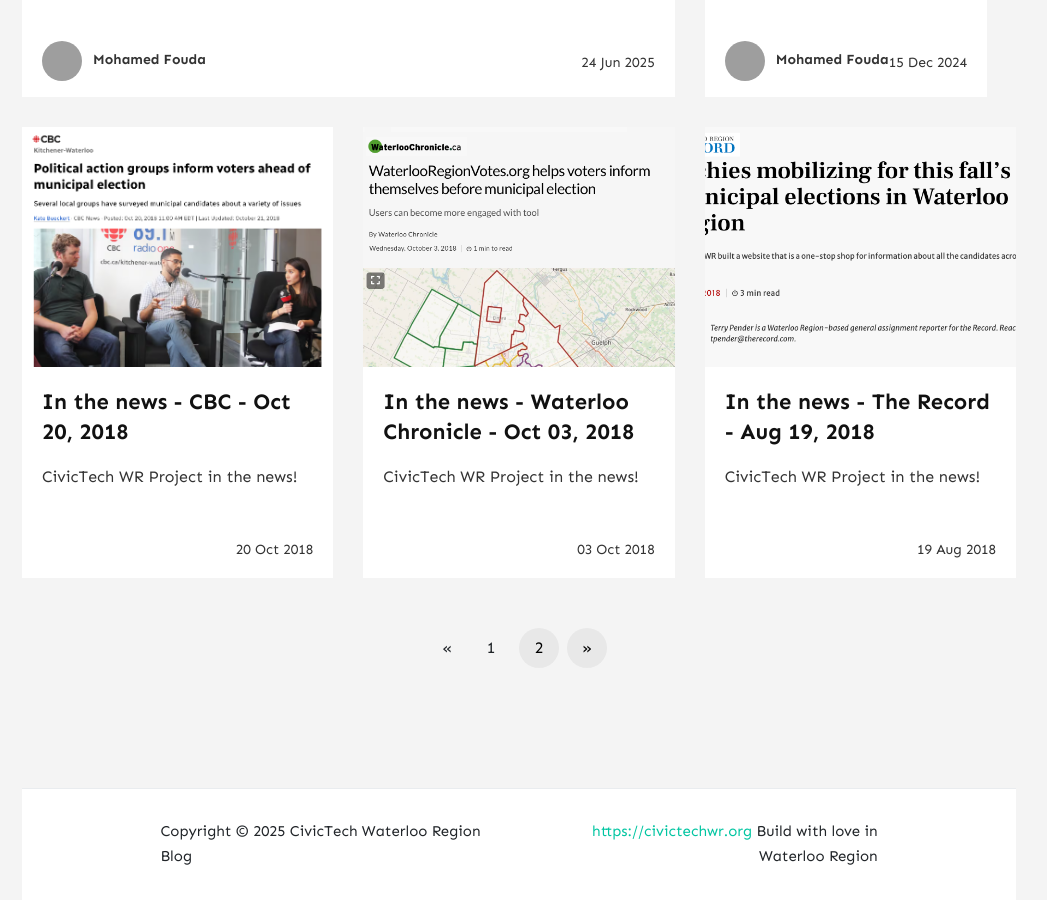
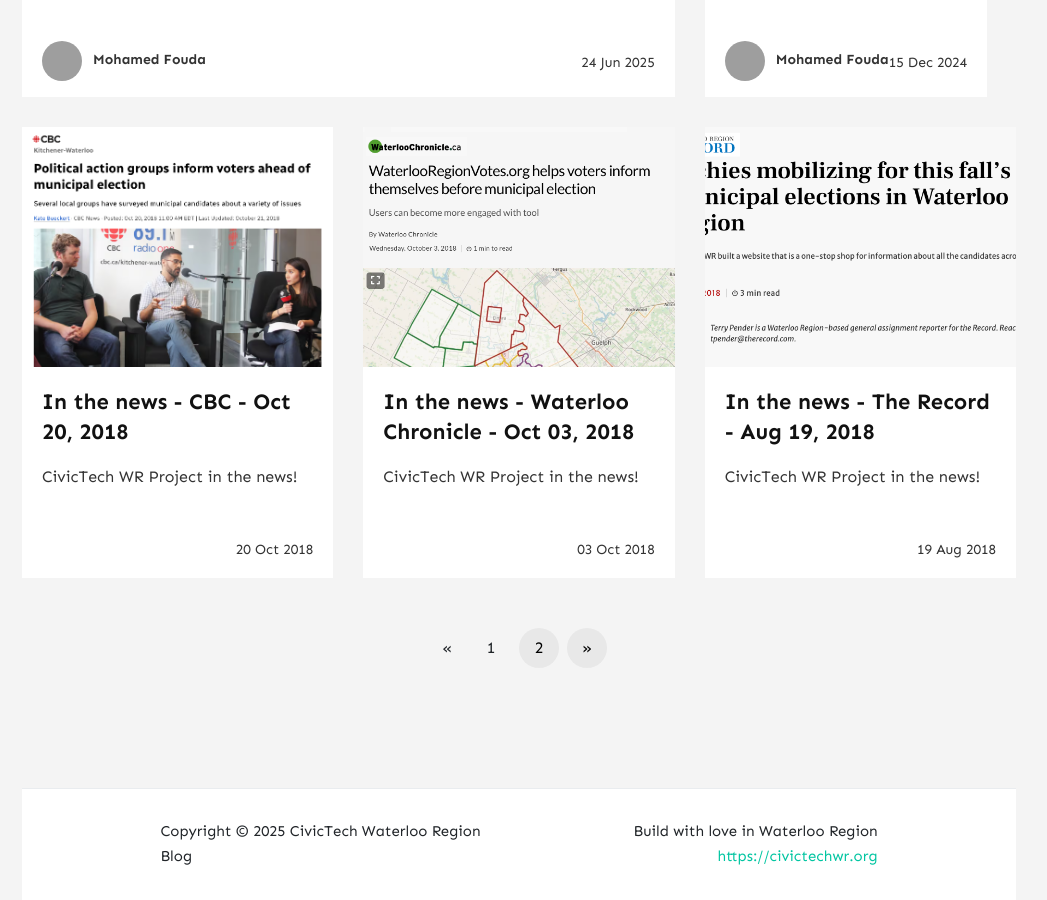
Before and after one commit to CivicTechWR/blog, a Jekyll site: the page built from index.html, in a window 1280 px wide and 900 px high, scrolled down 886 px. Shown: the whole window, without its empty margins (121-1168 px from the left). Built offline with Jekyll 4.4.1, drawn with Linux system fonts in a browser that asks for light colours; nearby versions of some CDN libraries; the list of posts is cut into pages by our own code; comment, search, counter and statistics services are not loaded; part of the change alters nothing that is shown; grey boxes are pictures that could not be loaded.

Commit message:
blog update

```diff
--- a/_layouts/default.html
+++ b/_layouts/default.html
@@ -117,7 +117,7 @@
                 Copyright © {{ site.time | date: "%Y" }} {{ site.name }}
             </div>
             <div class="col-md-6 col-sm-12 text-center text-lg-right">
-                <a target="_blank" href="https://civictechwr.org">https://civictechwr.org</a> Build with love in Waterloo Region
+                Build with love in Waterloo Region <a target="_blank" href="https://civictechwr.org">https://civictechwr.org</a>
             </div>
         </div>
     </div>
--- a/_layouts/page.html
+++ b/_layouts/page.html
@@ -15,6 +15,4 @@ layout: default
 {% include article.html %}
 
 <!-- Comments if not disabled with comments: false -->
-<!--
 {% include comments.html %}
--->
--- a/_layouts/post.html
+++ b/_layouts/post.html
@@ -54,9 +54,7 @@ post_class: post-template
 {% include author-box.html %}
 
 <!-- Comments if not disabled with comments: false -->
-<!--
 {% include comments.html %}
--->
 
 <!-- Share -->
 {% include share.html %}
```
